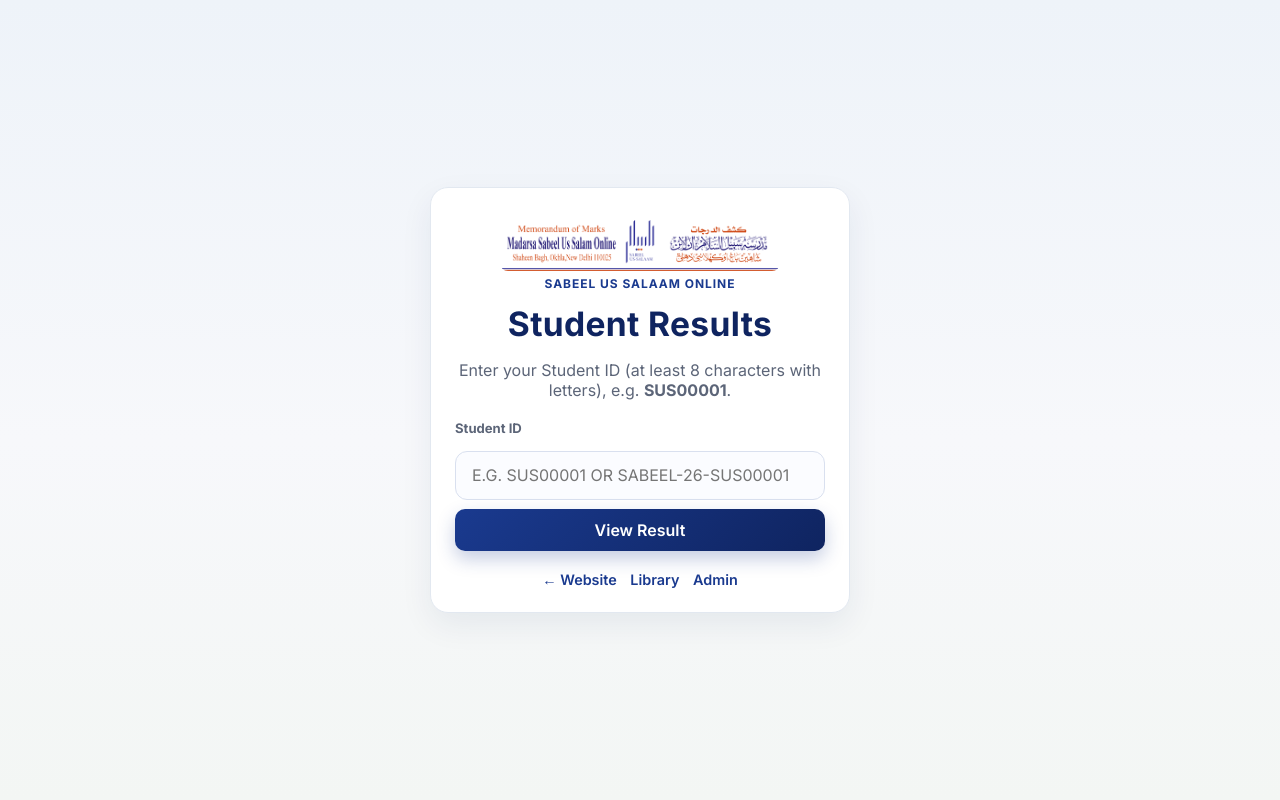
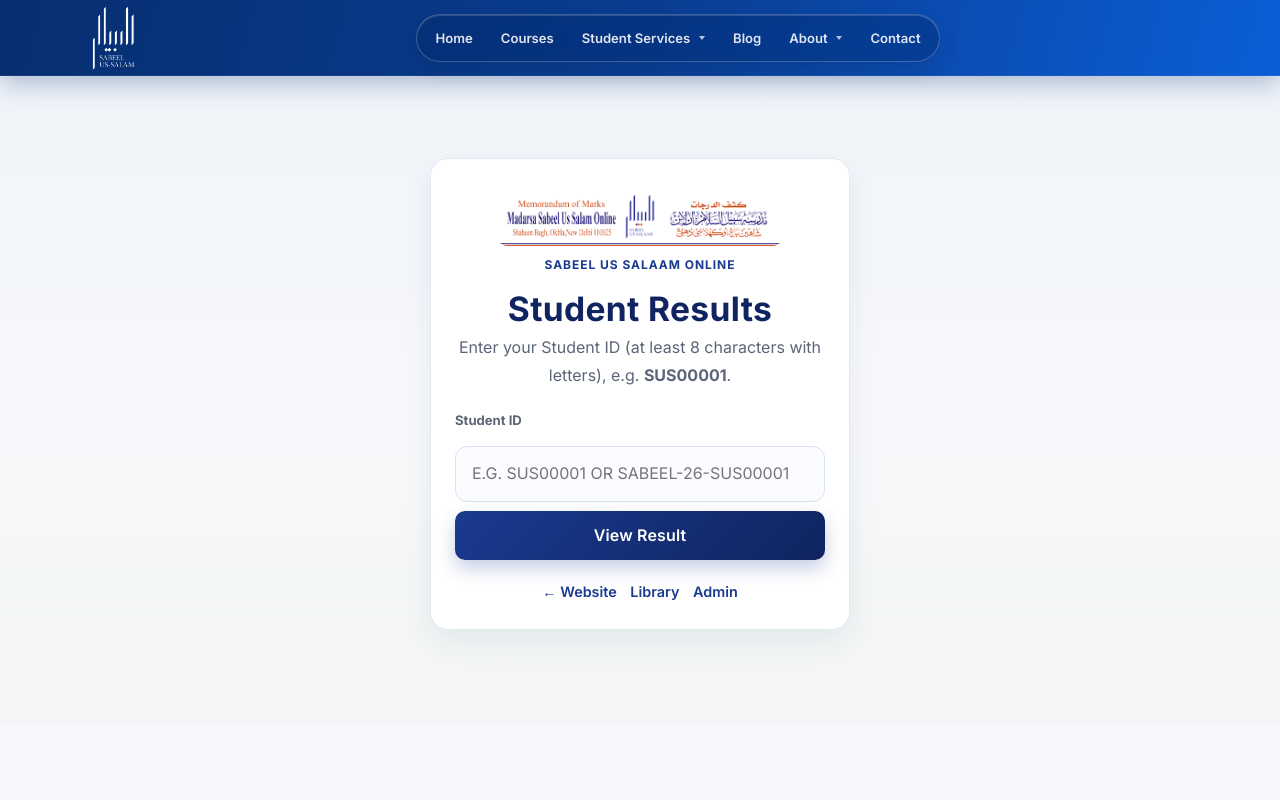
Before and after one commit to mnadwi3/sabeelonline, a PHP site: page /student-portal/public/ in a window 1280 px wide. Run offline with PHP 8.4, Linux system fonts and the light colour scheme.

Commit message:
Share centered navbar across site pages
Co-authored-by: Cursor <cursoragent@cursor.com>

```diff
--- a/blog/includes/footer.php
+++ b/blog/includes/footer.php
@@ -90,7 +90,7 @@ if (!isset($page_mode)) {
   <button type="button" class="back-top" id="backTop" aria-label="Back to top">↑</button>
 
   <!-- Main site JS (menu) + blog JS -->
-  <script src="../script.js?v=20260724menu10" defer></script>
+  <script src="../script.js?v=20260726sharedNav1" defer></script>
   <script src="assets/js/blog.js" defer></script>
 <?php endif; ?>
 </body>
--- /dev/null
+++ b/includes/site-nav.php
@@ -0,0 +1,37 @@
+<?php
+/**
+ * Shared primary navigation (root-relative links).
+ * Optional: $navActive = 'home'|'courses'|'student-services'|'blog'|'about'|'contact'
+ */
+$navActive = $navActive ?? '';
+$is = static function (string $key) use ($navActive): string {
+    return $navActive === $key ? ' active' : '';
+};
+$isLib = static function (string $key) use ($navActive): string {
+    return $navActive === $key ? ' is-active-lib' : '';
+};
+?>
+<nav class="main-nav" id="mainNav" aria-label="Primary">
+  <ul class="nav-list">
+    <li><a href="/#home" class="nav-link<?= $is('home') ?>">Home</a></li>
+    <li><a href="/#courses" class="nav-link<?= $is('courses') ?>">Courses</a></li>
+    <li class="has-sub">
+      <a href="/#student-services" class="nav-link nav-parent<?= $is('student-services') ?>" aria-haspopup="true" aria-expanded="false">Student Services</a>
+      <ul class="nav-sub" aria-label="Student Services submenu">
+        <li><a href="/student-portal/" class="nav-link<?= $isLib('portal') ?>">Student Portal</a></li>
+        <li><a href="/student-portal/public/" class="nav-link<?= $isLib('results') ?>">Results</a></li>
+        <li><a href="/library/" class="nav-link<?= $isLib('library') ?>">Digital Library</a></li>
+      </ul>
+    </li>
+    <li><a href="/blog/" class="nav-link<?= $is('blog') ?>">Blog</a></li>
+    <li class="has-sub">
+      <a href="/#about" class="nav-link nav-parent<?= $is('about') ?>" aria-haspopup="true" aria-expanded="false">About</a>
+      <ul class="nav-sub" aria-label="About submenu">
+        <li><a href="/#about" class="nav-link">About Us</a></li>
+        <li><a href="/#teachers" class="nav-link">Our Team</a></li>
+        <li><a href="/#testimonials" class="nav-link">Testimonials</a></li>
+      </ul>
+    </li>
+    <li><a href="/#contact" class="nav-link<?= $is('contact') ?>">Contact</a></li>
+  </ul>
+</nav>
--- a/index.html
+++ b/index.html
@@ -41,7 +41,7 @@
     href="https://fonts.googleapis.com/css2?family=Fraunces:opsz,wght@9..144,500;600;700&family=Source+Sans+3:wght@400;500;600;700&display=swap"
     rel="stylesheet">
 
-  <link rel="stylesheet" href="style.css?v=20260726sitemapNav1">
+  <link rel="stylesheet" href="style.css?v=20260726sharedNav1">
 
 
   <!-- Schema Markup -->
@@ -839,8 +839,8 @@
     </div>
   </div>
 
-  <script src="script.js?v=20260726sitemapNav1" defer></script>
-  <script src="js/website-courses.js?v=20260726sitemapNav1" defer></script>
+  <script src="script.js?v=20260726sharedNav1" defer></script>
+  <script src="js/website-courses.js?v=20260726sharedNav1" defer></script>
 </body>
 
 </html>
--- a/student-portal/assets/css/app.css
+++ b/student-portal/assets/css/app.css
@@ -367,6 +367,13 @@ table.data.marks-entry-table {
 
 /* Public portal */
 .portal-page { min-height: 100vh; }
+.portal-page.has-site-nav .portal-hero {
+  min-height: calc(100vh - 76px);
+  padding-top: calc(76px + 1.25rem);
+}
+.portal-page.has-site-nav .portal-shell {
+  padding-top: calc(76px + 1.25rem);
+}
 .portal-hero {
   min-height: 100vh;
   display: grid;
--- a/student-portal/public/index.php
+++ b/student-portal/public/index.php
@@ -42,9 +42,25 @@ if ($viewId > 0) {
   <meta charset="UTF-8">
   <meta name="viewport" content="width=device-width, initial-scale=1">
   <title>Student Portal — <?= e(app_config('app_name')) ?></title>
-  <link rel="stylesheet" href="<?= e(asset('css/app.css')) ?>?v=20260725mshead1">
+  <link rel="stylesheet" href="/style.css?v=20260726sharedNav1">
+  <link rel="stylesheet" href="<?= e(asset('css/app.css')) ?>?v=20260726sharedNav1">
 </head>
-<body class="portal-page">
+<body class="portal-page has-site-nav">
+  <header class="site-header" id="siteHeader">
+    <div class="container header-inner">
+      <a href="/#home" class="logo" aria-label="Sabeel Us-Salam Online Home">
+        <img src="/assets/logo-white.png" alt="Sabeel Us-Salam" class="logo-img" width="64" height="64">
+      </a>
+      <button class="menu-toggle" id="menuToggle" aria-label="Open menu" aria-expanded="false" aria-controls="mainNav">
+        <span></span><span></span><span></span>
+      </button>
+    </div>
+  </header>
+  <?php
+    $navActive = 'results';
+    require dirname(__DIR__, 2) . '/includes/site-nav.php';
+  ?>
+  <div class="nav-backdrop" id="navBackdrop" hidden></div>
 <?php if (!$searched || !$results): ?>
   <div class="portal-hero">
     <div class="portal-card">
@@ -121,6 +137,7 @@ if ($viewId > 0) {
     <p class="download-hint marksheet-download-hint no-print muted">Use <strong>Download PDF</strong> or <strong>Download Image</strong> for a clean copy (no blank page space). Browser Print always uses full A4.</p>
   </div>
 <?php endif; ?>
-<script src="<?= e(asset('js/app.js')) ?>?v=20260725pad1"></script>
+<script src="/script.js?v=20260726sharedNav1" defer></script>
+<script src="<?= e(asset('js/app.js')) ?>?v=20260726sharedNav1"></script>
 </body>
 </html>
--- a/style.css
+++ b/style.css
@@ -347,22 +347,22 @@ main:not(:has(.hero)) {
   border-radius: 0;
 }
 
-/* Desktop: sit in the header bar (nav lives outside <header> in HTML) */
+/* Desktop: centered in the header bar (clear of logo on the left) */
 .main-nav {
   position: fixed;
   top: 0;
+  left: 0;
   right: 0;
-  left: auto;
   z-index: 1110;
   display: flex;
   align-items: center;
-  justify-content: flex-end;
+  justify-content: center;
   height: var(--header-h);
-  width: auto;
-  max-width: calc(100vw - 110px);
+  width: 100%;
+  max-width: none;
   margin: 0;
-  margin-right: max(2.75rem, calc((100vw - min(100vw - 2.5rem, var(--max))) / 2));
-  padding: 0;
+  padding: 0 max(1rem, calc((100vw - min(100vw - 2.5rem, var(--max))) / 2));
+  padding-left: max(6.5rem, calc((100vw - min(100vw - 2.5rem, var(--max))) / 2 + 4.75rem));
   background: transparent;
   border: 0;
   box-shadow: none;
@@ -377,8 +377,6 @@ main:not(:has(.hero)) {
   position: relative;
   transform: none;
   margin: 0;
-  margin-left: auto;
-  margin-right: 0.5rem;
   z-index: 5;
   pointer-events: auto;
 }
```
Also changed, not shown: blog/includes/header.php (+5 -26 lines), courses-admin.html (+38 -2 lines), js/site-nav.js (added, +59 -0 lines), library/admin.html (+21 -4 lines), library/index.html (+14 -13 lines).
